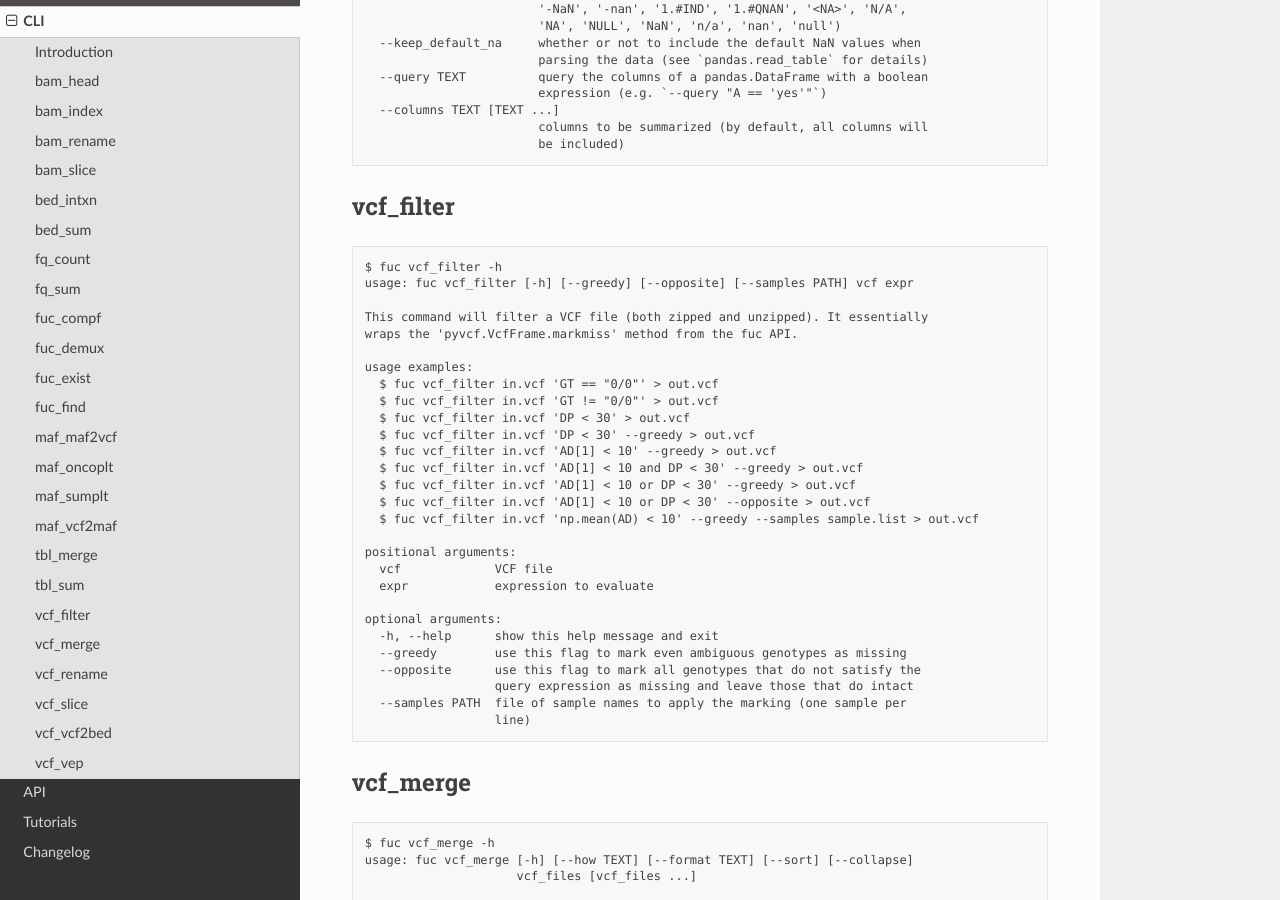
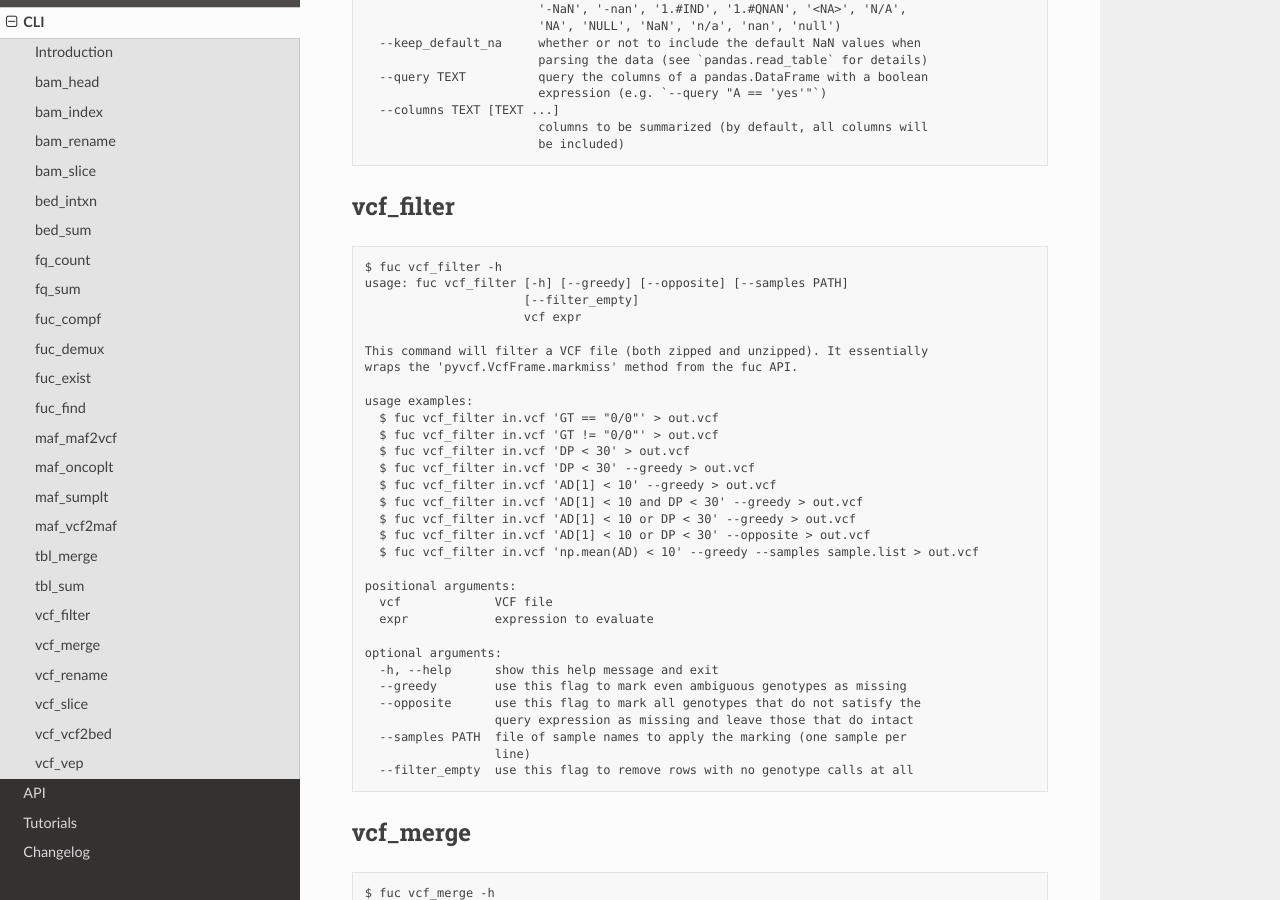
Before and after one commit to sbslee/fuc, a Sphinx documentation site: the page built from docs/cli.rst, in a window 1280 px wide and 900 px high, scrolled down 9317 px. Built offline with Sphinx 7.4.7 and the Read the Docs theme 2.0.0, drawn with Linux system fonts in a browser that asks for light colours.

```diff
--- a/docs/cli.rst
+++ b/docs/cli.rst
@@ -558,7 +558,9 @@ vcf_filter
 .. code-block:: text
 
    $ fuc vcf_filter -h
-   usage: fuc vcf_filter [-h] [--greedy] [--opposite] [--samples PATH] vcf expr
+   usage: fuc vcf_filter [-h] [--greedy] [--opposite] [--samples PATH]
+                         [--filter_empty]
+                         vcf expr
 
    This command will filter a VCF file (both zipped and unzipped). It essentially
    wraps the 'pyvcf.VcfFrame.markmiss' method from the fuc API.
@@ -585,6 +587,7 @@ vcf_filter
                      query expression as missing and leave those that do intact
      --samples PATH  file of sample names to apply the marking (one sample per
                      line)
+     --filter_empty  use this flag to remove rows with no genotype calls at all
 
 vcf_merge
 =========
--- a/docs/conf.py
+++ b/docs/conf.py
@@ -31,6 +31,7 @@ extensions = [
     'sphinx.ext.autodoc',
     'sphinx.ext.napoleon',
     'sphinx.ext.linkcode',
+    'sphinx.ext.autosectionlabel',
     'sphinx_rtd_theme',
     'sphinx_issues',
     'autodocsumm',
@@ -50,6 +51,8 @@ autodoc_default_options = {
 issues_github_path = 'sbslee/fuc'
 
 napoleon_use_param = False
+
+autosectionlabel_prefix_document = True
 
 # Include the example source for plots in API docs
 plot_include_source = True
--- a/docs/create.py
+++ b/docs/create.py
@@ -153,8 +153,7 @@ For getting help on a specific submodule (e.g. pyvcf):
 CLI Examples
 ============
 
-BAM
----
+**BAM**
 
 To print the header of a SAM file:
 
@@ -174,8 +173,7 @@ To slice a BAM file:
 
    $ fuc bam_slice in.bam chr1:100-200 out.bam
 
-BED
----
+**BED**
 
 To find intersection between BED files:
 
@@ -183,8 +181,7 @@ To find intersection between BED files:
 
    $ fuc bed_intxn 1.bed 2.bed 3.bed > intersect.bed
 
-FASTQ
------
+**FASTQ**
 
 To count sequence reads in a FASTQ file:
 
@@ -192,8 +189,7 @@ To count sequence reads in a FASTQ file:
 
    $ fuc fq_count example.fastq
 
-FUC
----
+**FUC**
 
 To check whether a file exists in the operating system:
 
@@ -207,8 +203,7 @@ To find all VCF files within the current directory recursively:
 
    $ fuc fuc_find .vcf.gz
 
-TABLE
------
+**TABLE**
 
 To merge two tab-delimited files:
 
@@ -216,8 +211,7 @@ To merge two tab-delimited files:
 
    $ fuc tbl_merge left.tsv right.tsv > merged.tsv
 
-VCF
----
+**VCF**
 
 To merge VCF files:
 
@@ -234,8 +228,7 @@ To filter a VCF file annotated by Ensemble VEP:
 API Examples
 ============
 
-BAM
----
+**BAM**
 
 To create read depth profile of a region from a CRAM file:
 
@@ -248,8 +241,7 @@ To create read depth profile of a region from a CRAM file:
 
 .. image:: https://raw.githubusercontent.com/sbslee/fuc-data/main/images/coverage.png
 
-VCF
----
+**VCF**
 
 To filter a VCF file based on a BED file:
 
@@ -304,8 +296,7 @@ To create various figures for normal-tumor analysis:
 
 .. image:: https://raw.githubusercontent.com/sbslee/fuc-data/main/images/normal-tumor.png
 
-MAF
----
+**MAF**
 
 To create an oncoplot with a MAF file:
 
--- /dev/null
+++ b/docs/glossary.rst
@@ -0,0 +1,2 @@
+Glossary
+********
--- a/docs/index.rst
+++ b/docs/index.rst
@@ -11,6 +11,7 @@ Welcome to fuc's documentation!
    :caption: Contents:
 
    readme
+   glossary
    cli
    api
    tutorials
```
Also changed, not shown: README.rst (+9 -18 lines).
